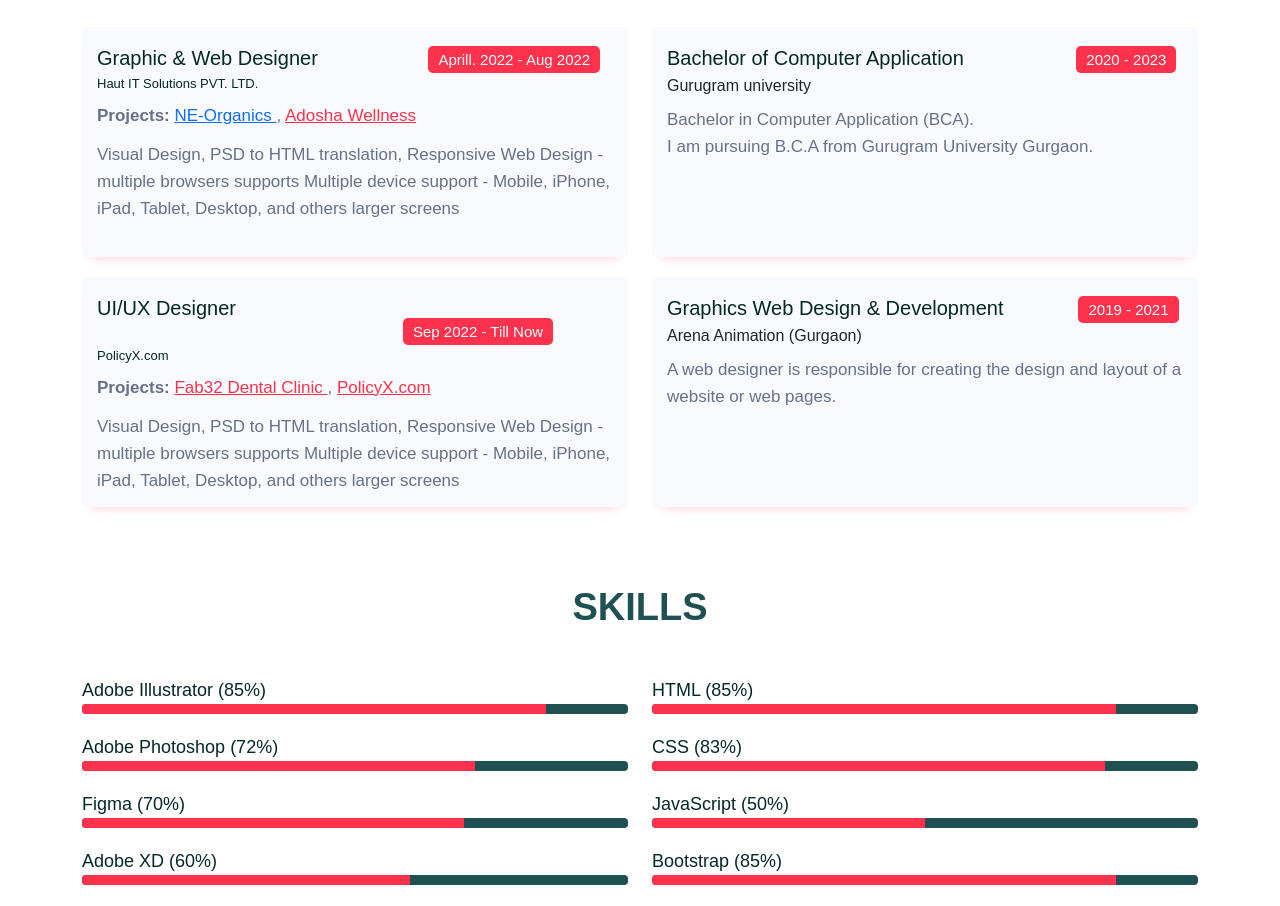
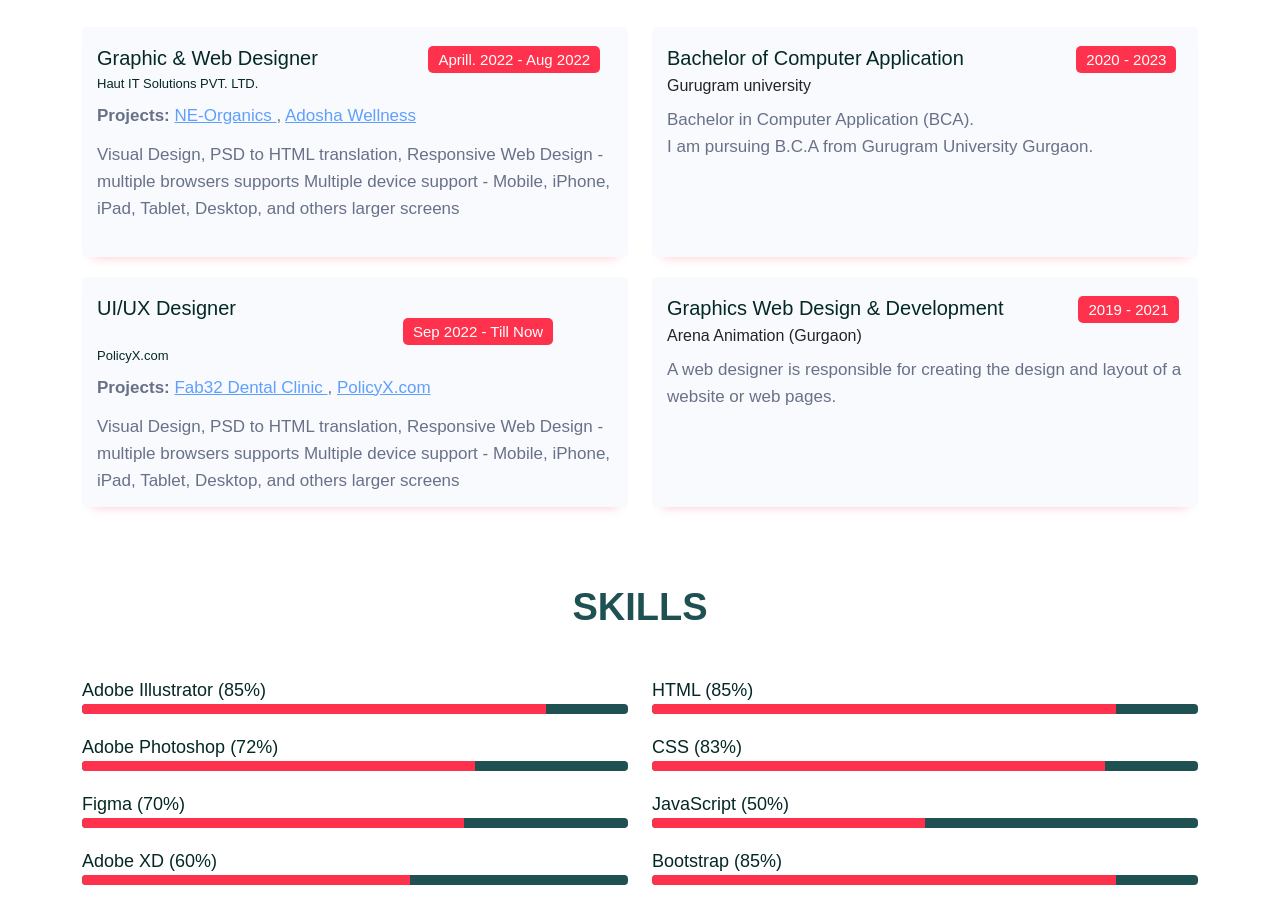
Before and after one commit to javed-mohd/irfan_res, a plain HTML site: page index.html in a window 1280 px wide. Shown: the part 1536-2442 px from the top of the page. Drawn offline with nearby package versions, Linux system fonts and the light colour scheme.

Commit message:
Update index.html

```diff
--- a/index.html
+++ b/index.html
@@ -161,7 +161,7 @@
               <h6 class="h6_exp easeprint">
                 Haut IT Solutions PVT. LTD.
               </h6>
-              <p class="mb-0"><strong>Projects:</strong> <span style="color:#ff324d;"> <a href="https://neorganics.store/"> NE-Organics </a> </span>, <a href="https://adoshawellness.com/index.aspx" style="color:#ff324d;"> Adosha Wellness </a> </p>
+              <p class="mb-0"><strong>Projects:</strong> <span> <a href="https://neorganics.store/" style="color:#0d6efda6;"> NE-Organics </a> </span>, <a href="https://adoshawellness.com/index.aspx" style="color:#0d6efda6;"> Adosha Wellness </a> </p>
               <p>
                 Visual Design, PSD to HTML translation, Responsive Web Design - multiple browsers supports Multiple device support - Mobile, iPhone, iPad, Tablet, Desktop, and others larger screens
               </p>
@@ -178,7 +178,7 @@
               </h5>
               <h4 class="exp_phone">(Sep 2022 - Till Now</h4>
               <h6 class="h6_exp easeprint">PolicyX.com</h6>
-              <p class="mb-0"><strong>Projects:</strong> <span> <a href="https://fab32dental.com/" style="color:#ff324d;"> Fab32 Dental Clinic </a> </span>, <a href="https://www.policyx.com/" style="color:#ff324d;"> PolicyX.com </a> </p>
+              <p class="mb-0"><strong>Projects:</strong> <span> <a href="https://fab32dental.com/" style="color:#0d6efda6;"> Fab32 Dental Clinic </a> </span>, <a href="https://www.policyx.com/" style="color:#0d6efda6;"> PolicyX.com </a> </p>
 
               <p>
                 Visual Design, PSD to HTML translation, Responsive Web Design - multiple browsers supports Multiple device support - Mobile, iPhone, iPad, Tablet, Desktop, and others larger screens
```
